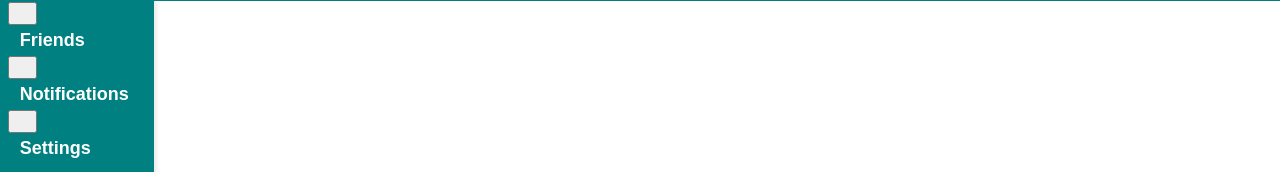
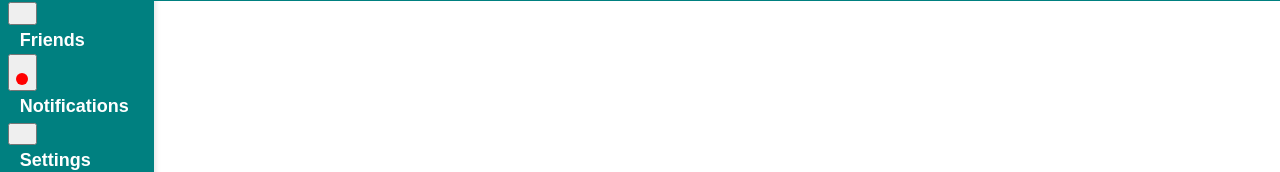
Before and after one commit to andynapoleon/NexaPulseDistributedSocialNetworking, a Svelte app in the folder client/: page / in a window 1280 px wide. Shown: the part 255-427 px from the top of the page. Built offline with nearby package versions, Linux system fonts and the light colour scheme; some icons are missing; a web font is replaced by a local one.

Commit message:
draws a dot for notification

```diff
--- a/client/src/App.svelte
+++ b/client/src/App.svelte
@@ -12,6 +12,7 @@
   import { mode, userId, token } from "./stores/stores.js";
 
   let login = "Login";
+  let hasNotifications = true;
   $userId = "123";
 
   function clicked(){
@@ -33,6 +34,7 @@
 <!-- Main Layout -->
 <SideBar items={menuItems} let:item>
   <div>
+    <!-- on:click Not Working, might need svelteKit -->
     <button on:click={clicked}>
       {#if item.label === "Home"}
         <Icon.HomeSolid class="pt-3 w-[2em] h-[2em] text-[#C2C2C2]" />
@@ -44,6 +46,14 @@
         <Icon.ProfileCardOutline class="pt-3 w-[2em] h-[2em] text-[#C2C2C2]" />
       {:else if item.label === "Notifications"}
         <Icon.BellActiveSolid class="pt-3 w-[2em] h-[2em] text-[#C2C2C2]" />
+        <div class="relative">
+          <!-- If there are notifications, paint a dot -->
+          {#if hasNotifications}
+            <svg class="absolute top-[-30px] right-0" width="12" height="12" viewBox="0 0 10 10">
+              <circle cx="5" cy="5" r="5" fill="red"/>
+            </svg>
+          {/if}
+        </div>
       {:else if item.label === "Settings"}
         <Icon.UserSettingsSolid class="pt-3 w-[2em] h-[2em] text-[#C2C2C2]" />
         {/if}
```
